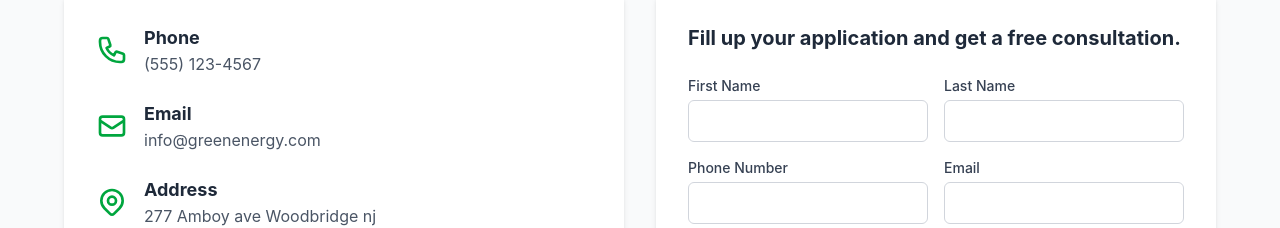
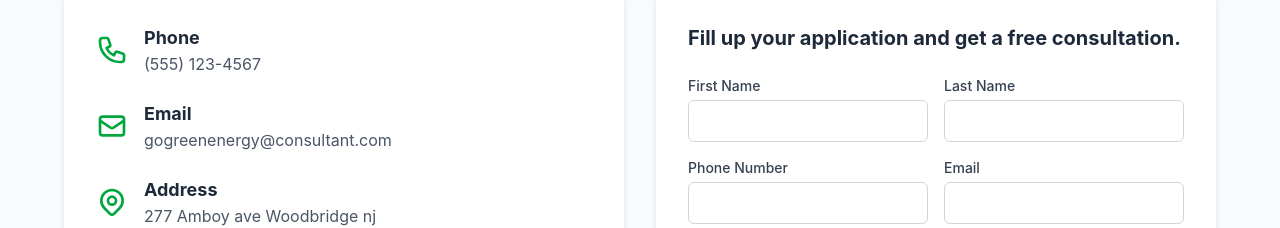
Before and after one commit to ManasesLovera/solar_panels, a React (Vite) app: page / in a window 1280 px wide. Shown: the part 2040-2268 px from the top of the page. Built offline with nearby package versions, Linux system fonts and the light colour scheme.

Commit message:
feat: using correct client's email

```diff
--- a/src/components/contact.tsx
+++ b/src/components/contact.tsx
@@ -41,7 +41,7 @@
                     </svg>
                     <div>
                       <h3 className="text-lg font-bold text-gray-800">Email</h3>
-                      <p className="text-gray-600">info@greenenergy.com</p>
+                      <p className="text-gray-600">gogreenenergy@consultant.com</p>
                     </div>
                   </div>
 
```
